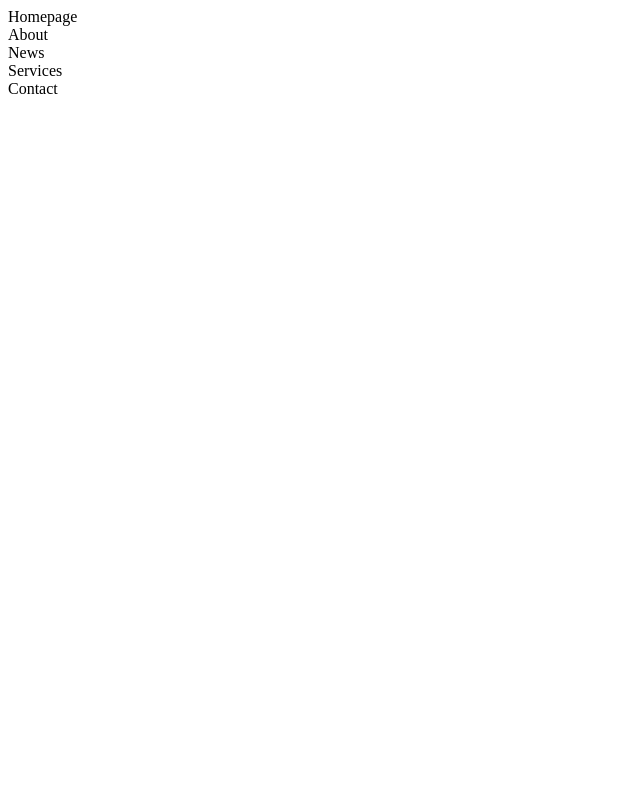
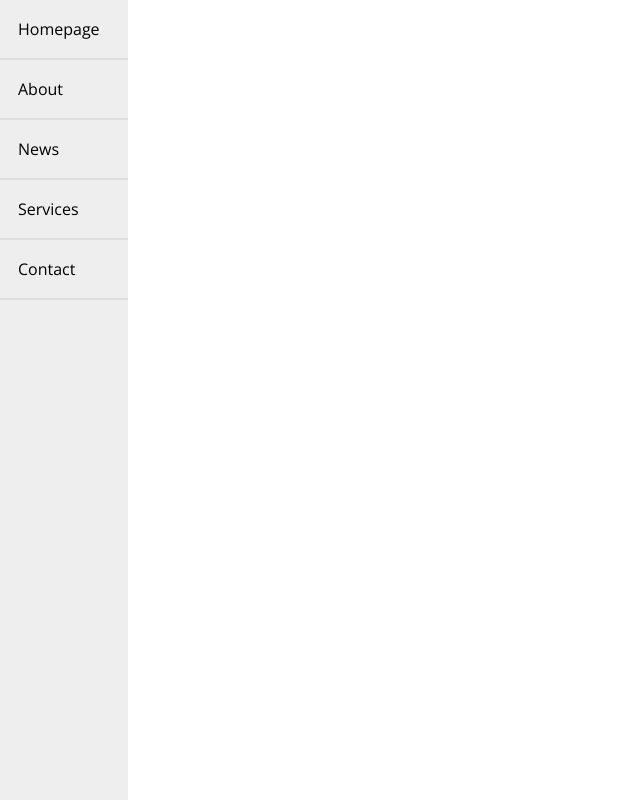
Before and after one commit to inancakduvan/tabindex, a plain HTML site: page index.html in a window 1280 px wide. Shown: the whole page, without its empty margins (0-640 px from the left). Drawn offline with nearby package versions, Linux system fonts and the light colour scheme.

Commit message:
style added

```diff
--- a/index.html
+++ b/index.html
@@ -4,6 +4,11 @@
     <meta charset="UTF-8">
     <meta name="viewport" content="width=device-width, initial-scale=1.0">
     <title>Tabindex</title>
+
+    <link rel="stylesheet" href="style.css">
+
+    <!-- Google Fonts -->
+    <link href="https://fonts.googleapis.com/css2?family=Open+Sans:wght@400;600&display=swap" rel="stylesheet">
 </head>
 <body>
     <div class="menu">
--- a/style.css
+++ b/style.css
@@ -0,0 +1,28 @@
+* {
+    box-sizing: border-box;
+}
+
+body {
+    font-family: 'Open Sans', sans-serif;
+}
+
+.menu {
+    position: fixed;
+    top: 0;
+    left: 0;
+    width: 10vw;
+    height: 100vh;
+    background: #eee;
+    overflow: auto;
+}
+
+.menu .item {
+    padding: 18px;
+    border-bottom: 2px solid #ddd;
+}
+
+.menu .item:focus {
+    background: #ddd;
+    font-weight: bold;
+    outline: none;
+}
```
